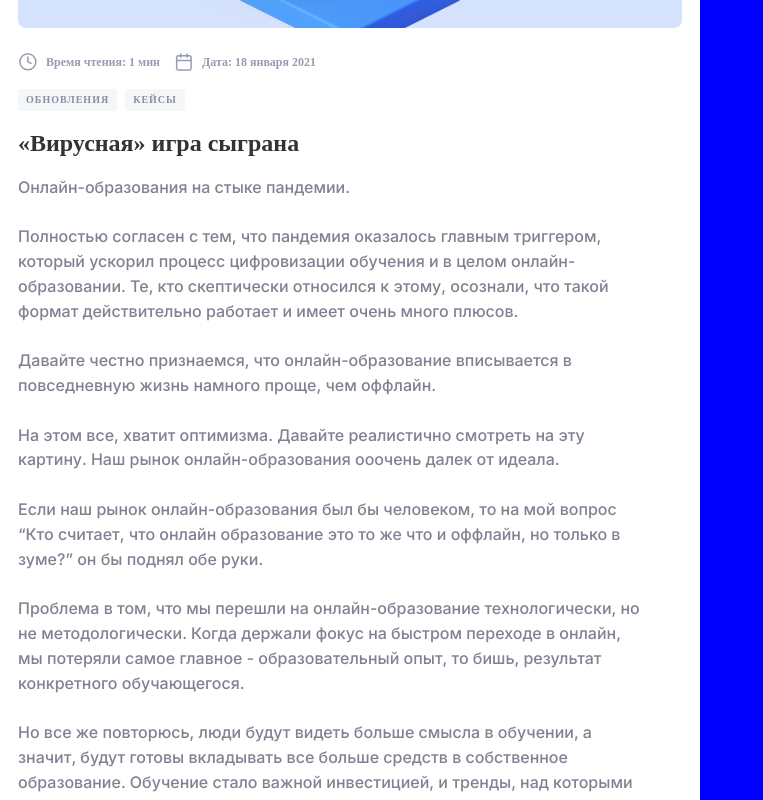
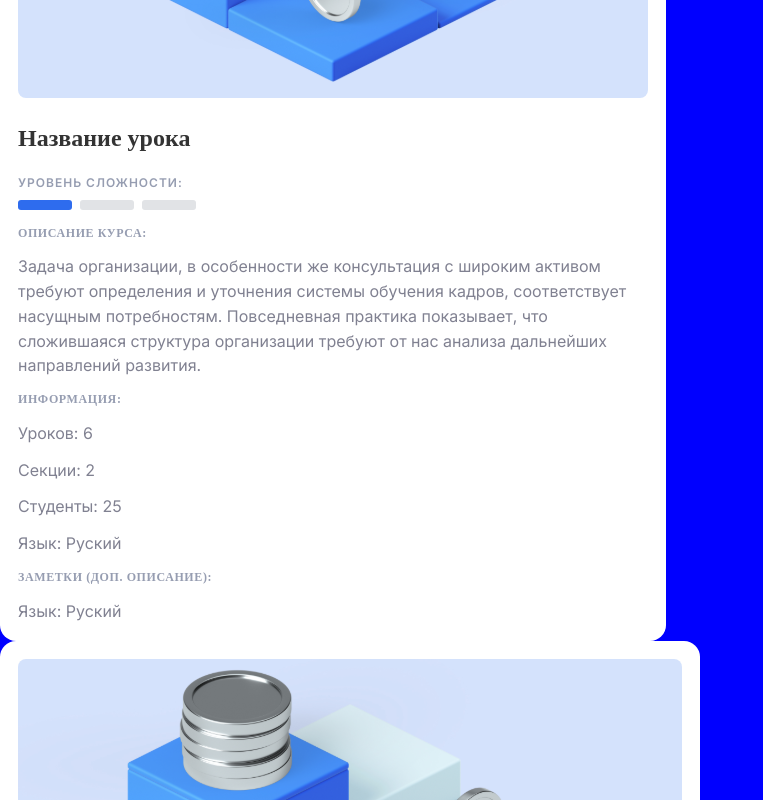
Before and after one commit to chat-mind-bots/digital-producer-front, a React (Create React App) app: page / in a window 1280 px wide. Shown: the part 520-1320 px from the top of the page, without its empty margins (0-763 px from the left). Built offline with nearby package versions, Linux system fonts and the light colour scheme.

Commit message:
[PD-17] Created component LessonView

```diff
--- /dev/null
+++ b/src/Components/UI-KIT/Atoms/LevelDificulty/index.tsx
@@ -0,0 +1,17 @@
+import * as ST from './styled';
+
+const LevelDifficulty = () => (
+  <ST.LevelDifficulty>
+    <ST.Title>УРОВЕНЬ СЛОЖНОСТИ:</ST.Title>
+    <ST.Items>
+      {[true, false, false].map((item, index) => (
+        <ST.Item
+          key={`Item-Level-Difficulty-${index}`}
+          isActive={item}
+        />
+      ))}
+    </ST.Items>
+  </ST.LevelDifficulty>
+);
+
+export default LevelDifficulty;
--- /dev/null
+++ b/src/Components/UI-KIT/Atoms/LevelDificulty/styled.ts
@@ -0,0 +1,29 @@
+import styled from 'styled-components';
+import Colors from 'Colors';
+
+type LevelItemProps = {
+  isActive: boolean;
+};
+
+export const LevelDifficulty = styled.div``;
+
+export const Title = styled.p`
+  color: ${Colors.GREY2};
+  font-weight: 600;
+  font-size: 12px;
+  line-height: 18px;
+  letter-spacing: 1px;
+`;
+
+export const Items = styled.div`
+  display: flex;
+  gap: 8px;
+  margin-top: 8px;
+`;
+
+export const Item = styled.div<LevelItemProps>`
+  border-radius: 3px;
+  width: 54px;
+  height: 10px;
+  background: ${({ isActive }) => (isActive ? Colors.BLUE : Colors.GREY3)};
+`;
--- a/src/Components/UI-KIT/CourseCard/index.tsx
+++ b/src/Components/UI-KIT/CourseCard/index.tsx
@@ -1,4 +1,5 @@
 import { ReactComponent as IconForCourseCard } from 'Icons/IconForCourseCard.svg';
+import LevelDifficulty from 'Components/UI-KIT/Atoms/LevelDificulty';
 import * as ST from './styled';
 
 const CourseCard = () => (
@@ -12,15 +13,9 @@ const CourseCard = () => (
       </ST.Tags>
       <ST.Title>Название курса</ST.Title>
       <ST.Description>Подробное описание курса</ST.Description>
-      <ST.LevelOfDifficulty>УРОВЕНЬ СЛОЖНОСТИ:</ST.LevelOfDifficulty>
-      <ST.LevelItems>
-        {[true, false, false].map((item, index) => (
-          <ST.LevelItem
-            key={`List-items-for-CourseCard-${index}`}
-            isActive={item}
-          />
-        ))}
-      </ST.LevelItems>
+      <ST.WrapperLevel>
+        <LevelDifficulty />
+      </ST.WrapperLevel>
     </ST.MainWrapper>
   </ST.CourseCard>
 );
--- a/src/Components/UI-KIT/CourseCard/styled.ts
+++ b/src/Components/UI-KIT/CourseCard/styled.ts
@@ -1,9 +1,5 @@
 import styled from 'styled-components';
 import Colors from 'Colors';
-
-type LevelItemProps = {
-  isActive: boolean;
-};
 
 export const CourseCard = styled.div`
   padding: 19px;
@@ -53,24 +49,6 @@ export const Description = styled.p`
   color: ${Colors.GREY1};
 `;
 
-export const LevelOfDifficulty = styled.p`
-  color: ${Colors.GREY2};
-  font-weight: 600;
-  font-size: 12px;
-  line-height: 18px;
-  letter-spacing: 1px;
+export const WrapperLevel = styled.div`
   margin-top: 12px;
 `;
-
-export const LevelItems = styled.div`
-  display: flex;
-  gap: 8px;
-  margin-top: 8px;
-`;
-
-export const LevelItem = styled.div<LevelItemProps>`
-  border-radius: 3px;
-  width: 54px;
-  height: 10px;
-  background: ${({ isActive }) => (isActive ? Colors.BLUE : Colors.GREY3)};
-`;
--- /dev/null
+++ b/src/Components/UI-KIT/LessonView/index.tsx
@@ -0,0 +1,32 @@
+import { ReactComponent as IconForLessonCard } from 'Icons/IconForLessonCard.svg';
+import LevelDifficulty from 'Components/UI-KIT/Atoms/LevelDificulty';
+import * as ST from './styled';
+
+const LessonView = () => (
+  <ST.LessonView>
+    <IconForLessonCard />
+    <ST.Title>Название урока</ST.Title>
+    <ST.WrapperLevelDifficulty>
+      <LevelDifficulty />
+    </ST.WrapperLevelDifficulty>
+    <ST.WrapperInfo>
+      <ST.TitleInfo>Описание курса:</ST.TitleInfo>
+      <ST.SubTitleInfo>
+        Задача организации, в особенности же консультация с широким активом
+        требуют определения и уточнения системы обучения кадров, соответствует
+        насущным потребностям. Повседневная практика показывает, что сложившаяся
+        структура организации требуют от нас анализа дальнейших направлений
+        развития.
+      </ST.SubTitleInfo>
+      <ST.TitleInfo>Информация:</ST.TitleInfo>
+      <ST.SubTitleInfo>Уроков: 6</ST.SubTitleInfo>
+      <ST.SubTitleInfo>Секции: 2</ST.SubTitleInfo>
+      <ST.SubTitleInfo>Студенты: 25</ST.SubTitleInfo>
+      <ST.SubTitleInfo>Язык: Руский</ST.SubTitleInfo>
+      <ST.TitleInfo>Заметки (доп. описание):</ST.TitleInfo>
+      <ST.SubTitleInfo>Язык: Руский</ST.SubTitleInfo>
+    </ST.WrapperInfo>
+  </ST.LessonView>
+);
+
+export default LessonView;
--- /dev/null
+++ b/src/Components/UI-KIT/LessonView/styled.ts
@@ -0,0 +1,49 @@
+import styled from 'styled-components';
+import Colors from 'Colors';
+
+export const LessonView = styled.div`
+  border-radius: 16px;
+  padding: 18px;
+  background: ${Colors.WHITE};
+  max-width: 666px;
+  box-sizing: border-box;
+`;
+
+export const Title = styled.p`
+  font-family: 'Vela Sans';
+  font-weight: 700;
+  font-size: 24px;
+  line-height: 140%;
+  color: ${Colors.BLACK1};
+  margin-top: 20px;
+`;
+
+export const WrapperLevelDifficulty = styled.div`
+  margin-top: 18px;
+`;
+
+export const WrapperInfo = styled.div`
+  gap: 12px;
+  margin-top: 14px;
+  display: flex;
+  flex-wrap: wrap;
+`;
+
+export const SubTitleInfo = styled.p`
+  font-weight: 400;
+  font-size: 16px;
+  line-height: 155%;
+  color: ${Colors.GREY1};
+  width: 100%;
+`;
+
+export const TitleInfo = styled.p`
+  font-family: 'Vela Sans';
+  font-weight: 700;
+  font-size: 12px;
+  line-height: 155%;
+  letter-spacing: 0.05em;
+  text-transform: uppercase;
+  color: ${Colors.GREY2};
+  width: max-content;
+`;
--- a/src/index.tsx
+++ b/src/index.tsx
@@ -14,6 +14,7 @@ import BreadCrumbs, {
 } from 'Components/UI-KIT/BreadCrumbs';
 import AuthBlock from 'Components/UI-KIT/AuthBlock';
 import NewsView from 'Components/UI-KIT/NewsView';
+import LessonView from 'Components/UI-KIT/LessonView';
 import Colors from 'Colors';
 import 'index.css';
 
@@ -56,6 +57,7 @@ root.render(
         border={`2px solid ${Colors.BLACK1}`}
         width={'max-content'}
       />
+      <LessonView />
       <NewsView />
       <BreadCrumbs array={breadCrumbsArr} />
       <AuthBlock />
```
Also changed, not shown: src/Icons/IconForLessonCard.svg (added).
